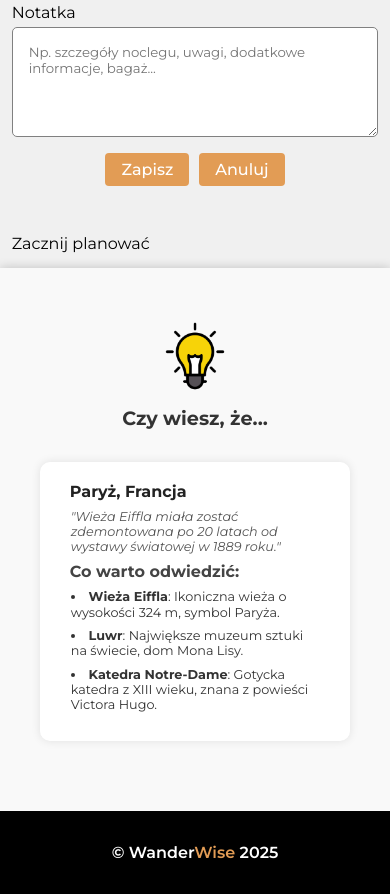
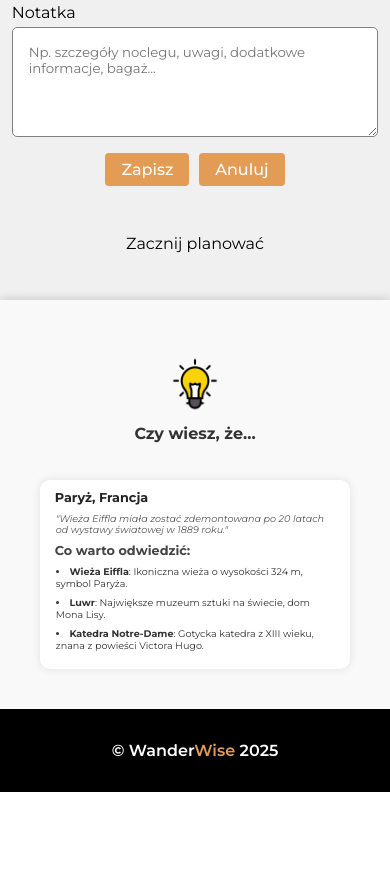
Before and after one commit to grxxs/Web-App-Project, a plain HTML site: page index.html in a window 390 px wide. Shown: the part 2789-3683 px from the top of the page. After the commit the page ends 3581 px from the top, so only its background shows below. Drawn offline with nearby package versions, Linux system fonts and the light colour scheme.

Commit message:
Ogolne poprawy

```diff
--- a/CSS/main-site.css
+++ b/CSS/main-site.css
@@ -434,6 +434,11 @@ html {
   width: 100%;
 }
 
+#start-planning {
+  margin: 0 auto;
+  margin-bottom: 2rem;
+}
+
 .swiper-slide,
 .swiper-slide-off {
   overflow: visible !important;
@@ -467,7 +472,7 @@ html {
   color: var(--black);
   word-break: break-word;
   overflow-wrap: break-word;
-  width: 80%;
+  flex: 1;
 }
 
 .trip-content p {
@@ -591,7 +596,7 @@ html {
 }
 
 .trivia-left p {
-  font-size: 1.2em;
+  font-size: 1.2rem;
   font-weight: bold;
   color: #333;
 }
@@ -836,6 +841,19 @@ footer span {
 }
 
 @media (max-width: 575.98px) {
+  .trip-title {
+    font-size: 1.5rem;
+  }
+
+  .trip-content p {
+    font-size: 0.7rem;
+  }
+  .trip-content {
+    max-height: 135px;
+  }
+  .planned-trips {
+    height: 220px;
+  }
   .swiper-pagination-bullet {
     width: 8px !important;
     height: 8px !important;
@@ -913,6 +931,50 @@ footer span {
 }
 
 @media (max-width: 479.98px) {
+  .trivia-left p {
+    font-size: 1rem;
+  }
+  .trivia-left {
+    height: 100px;
+  }
+
+  .trivia-left img {
+    width: 60px;
+  }
+  .trivia-slide-content {
+    background-color: #fff;
+    border-radius: 10px;
+    padding: 10px 15px;
+    margin: 2rem;
+    box-shadow: 0 0 10px rgba(0, 0, 0, 0.1);
+    max-width: 600px;
+    width: 100%;
+    text-align: left;
+  }
+
+  .trivia-slide-content h2 {
+    font-size: 0.8rem;
+    color: #222;
+  }
+
+  .trivia-slide-content .fact {
+    font-style: italic;
+    margin: 8px 0px;
+    margin-left: 1px;
+    color: #555;
+    font-size: 0.6rem;
+  }
+
+  .trivia-slide-content h3 {
+    margin-bottom: 8px;
+    font-size: 0.8rem;
+    color: #444;
+  }
+
+  .attractions-list li {
+    margin-bottom: 8px;
+    font-size: 0.6rem;
+  }
   .inspire-container {
     padding: 5% 3%;
   }
--- a/JS/main.js
+++ b/JS/main.js
@@ -72,7 +72,7 @@ function display() {
 
   let out = "";
   if (!trips || trips.length === 0) {
-    result.innerHTML = "<p>Zacznij planować</p>";
+    result.innerHTML = "<p id='start-planning'>Zacznij planować</p>";
   } else {
     const useSwiper = trips.length > 3;
 
@@ -159,6 +159,9 @@ function editTrip(i) {
       break;
     }
   }
+
+  //prettier-ignore
+  document.getElementById("planning-section").scrollIntoView({ behavior: "smooth" });
 
   editIndex = i;
 }
```
